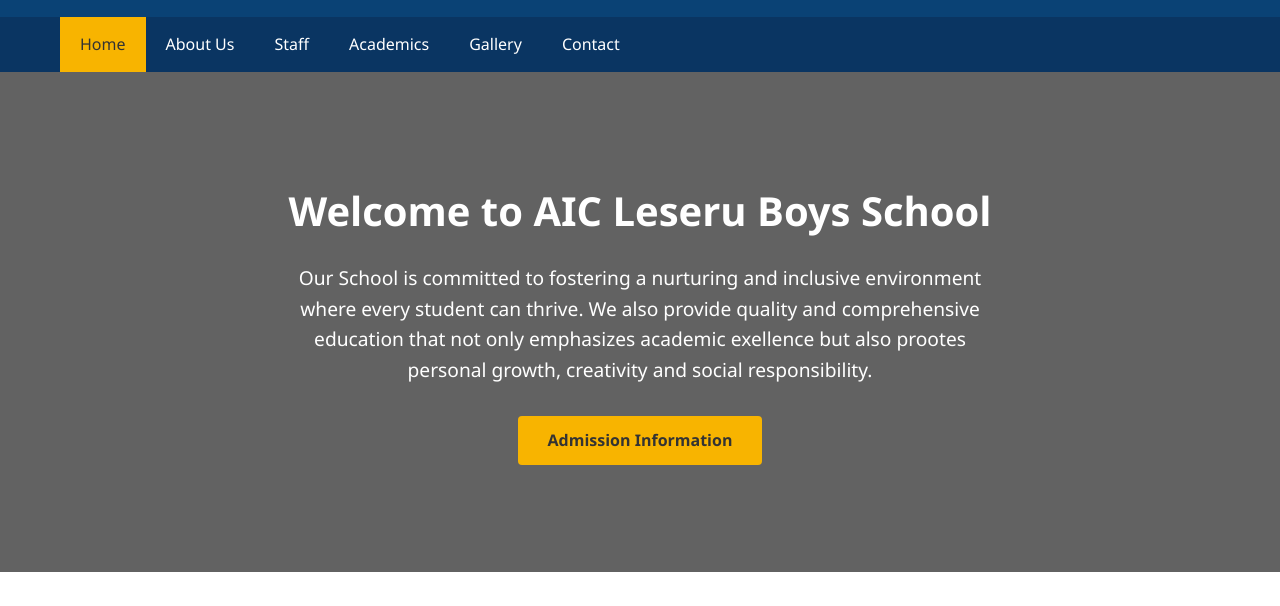
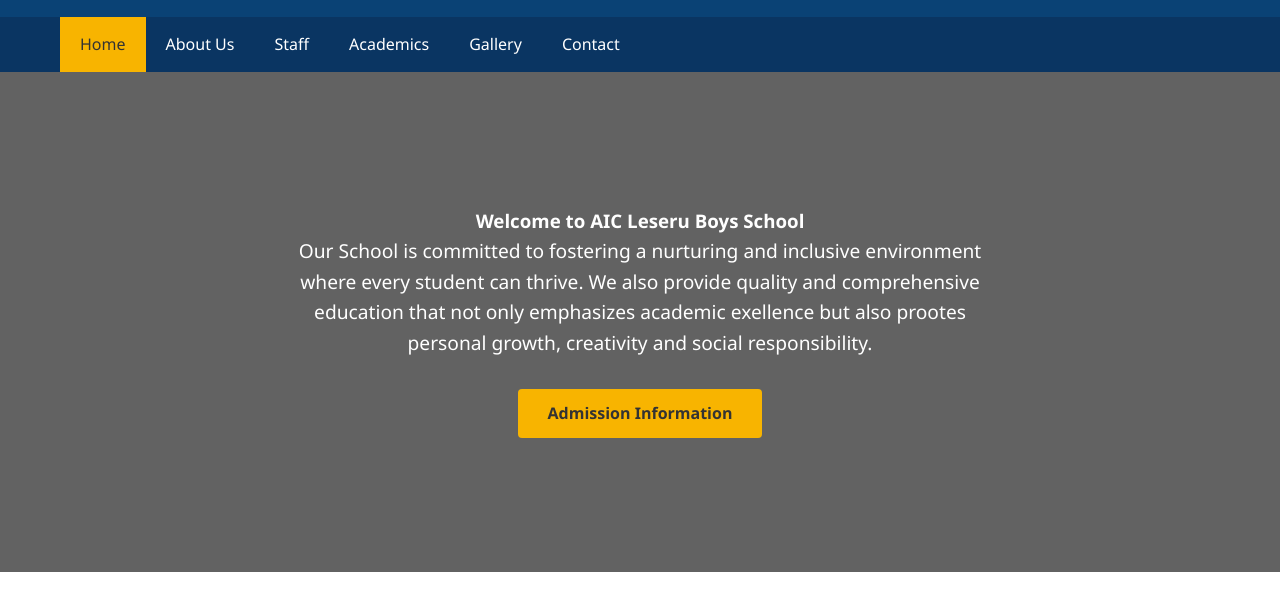
Before and after one commit to ClainMursoi/Leseru-Boys, a plain HTML site: page index.html in a window 1280 px wide. Shown: the part 194-800 px from the top of the page. Drawn offline with Linux system fonts and the light colour scheme.

Commit message:
Update index.html

```diff
--- a/index.html
+++ b/index.html
@@ -679,7 +679,7 @@
 
     <!-- Hero Section -->
     <section class="hero" id="home">
-        <h2>Welcome to AIC Leseru Boys School</h2>
+        <h3>Welcome to AIC Leseru Boys School</h3>
         <p>Our School is committed to fostering a nurturing and inclusive environment where every student can thrive. We also provide quality and comprehensive education that not only emphasizes academic exellence but also prootes personal growth, creativity and social responsibility.
 
 </p>
```
